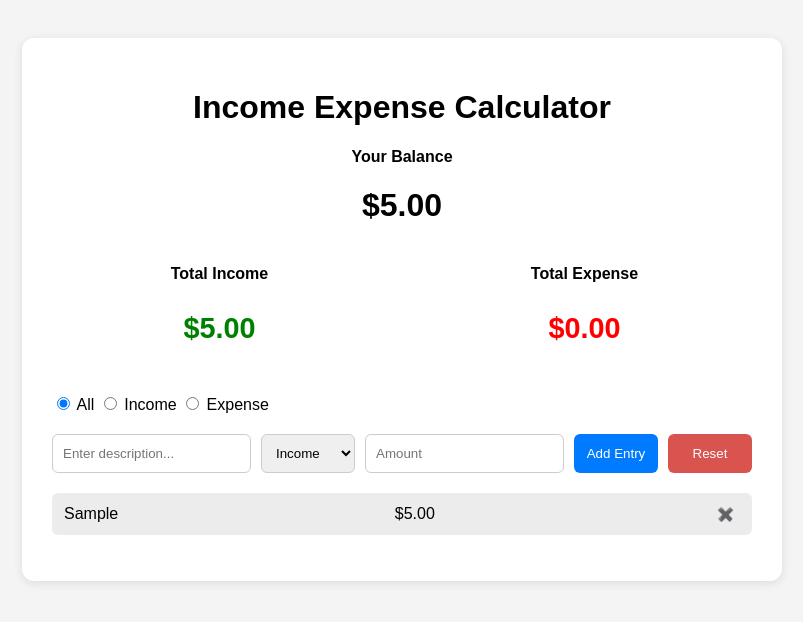
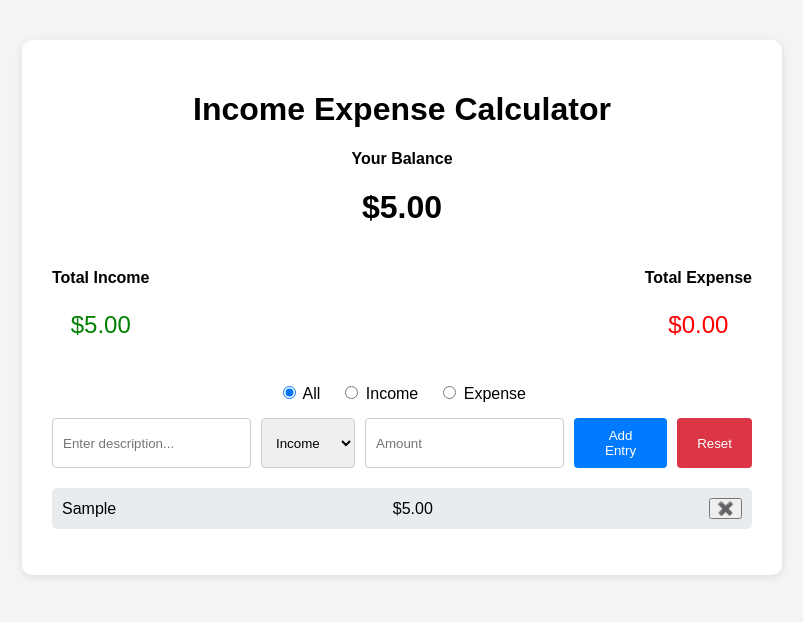
Before and after one commit to Tamoharini/Income-expense-calculator, a plain HTML site: page index.html in a window 1280 px wide. Both pictures are taken after typing "Sample", "5" into the empty fields and a click on the button "Add Entry". Shown: the whole page, without its empty margins (238-1041 px from the left). Drawn offline with Linux system fonts and the light colour scheme.

Commit message:
Refactor CSS styles for layout and design improvements

```diff
--- a/style.css
+++ b/style.css
@@ -1,21 +1,19 @@
 body {
     font-family: Arial, sans-serif;
     background-color: #f4f4f4;
-    padding: 30px;
 }
 
 .container {
     max-width: 700px;
-    margin: auto;
+    margin: 40px auto;
     padding: 30px;
     background: white;
-    box-shadow: 0 2px 10px rgba(0, 0, 0, 0.1);
-    border-radius: 12px;
+    border-radius: 10px;
+    box-shadow: 0 2px 8px rgba(0,0,0,0.1);
 }
 
 h1 {
     text-align: center;
-    margin-bottom: 10px;
 }
 
 .balance-container {
@@ -24,76 +22,72 @@ h1 {
 }
 
 .summary {
-    display: grid;
-    grid-template-columns: 1fr 1fr;
-    text-align: center;
-    margin: 20px 0;
-    gap: 30px;
+    display: flex;
+    justify-content: space-between;
+    margin-top: 15px;
 }
 
 .money {
-    font-size: 1.8rem;
-    font-weight: bold;
+    font-size: 1.5em;
 }
 
-.money.plus {
-    color: green;
+.plus { color: green; }
+.minus { color: red; }
+
+.filters {
+    display: flex;
+    justify-content: center;
+    gap: 20px;
+    margin: 15px 0;
 }
 
-.money.minus {
-    color: red;
+form {
+    display: flex;
+    gap: 10px;
 }
 
-/* FORM FIX */
-form {
-    display: grid;
-    grid-template-columns: 2fr 1fr 1fr 1fr 1fr;
-    gap: 10px;
-    margin-top: 20px;
-}
-
-form input,
-form select {
+form input, form select {
+    flex: 1;
     padding: 10px;
     border: 1px solid #ccc;
-    border-radius: 6px;
+    border-radius: 4px;
 }
 
 .btn {
-    padding: 10px;
+    padding: 10px 20px;
+    background: #007bff;
     border: none;
-    border-radius: 6px;
     color: white;
+    border-radius: 4px;
     cursor: pointer;
 }
 
 .btn.reset {
-    background-color: #d9534f;
+    background: #dc3545;
 }
 
-.btn:not(.reset) {
-    background-color: #007bff;
-}
-
-
 ul {
+    list-style: none;
     padding: 0;
-    list-style-type: none;
     margin-top: 20px;
 }
 
 ul li {
     display: flex;
     justify-content: space-between;
-    background: #ececec;
-    padding: 12px;
+    align-items: center;
+    background: #e9ecef;
+    padding: 10px;
     margin-bottom: 8px;
-    border-radius: 6px;
+    border-radius: 5px;
 }
 
-ul li button {
+.action-btns button {
+    margin-left: 10px;
+    border: none;
     background: transparent;
-    border: none;
-    color: red;
     cursor: pointer;
+    font-size: 18px;
 }
+.action-btns .edit { color: blue; }
+.action-btns .delete { color: red; }
```
